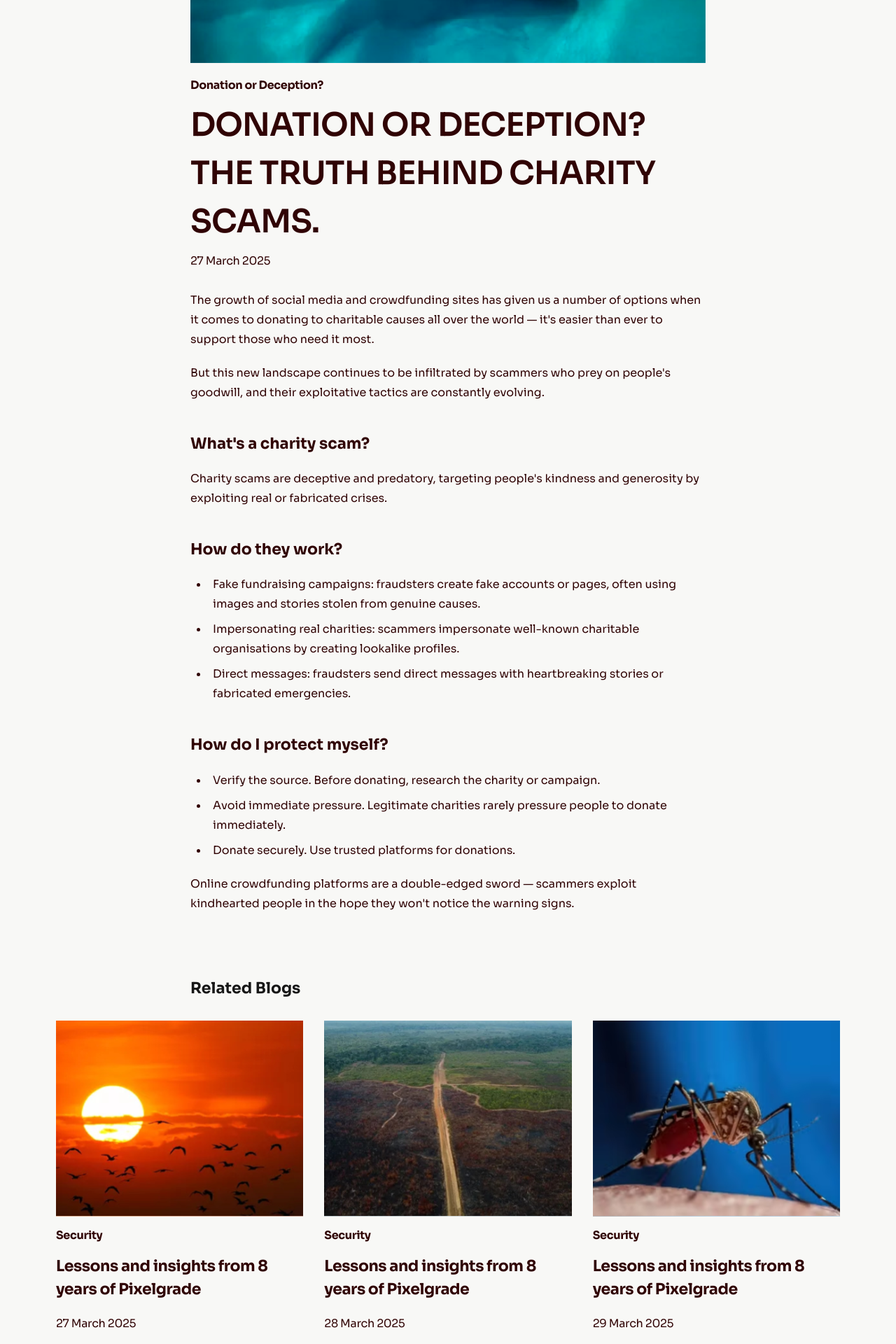
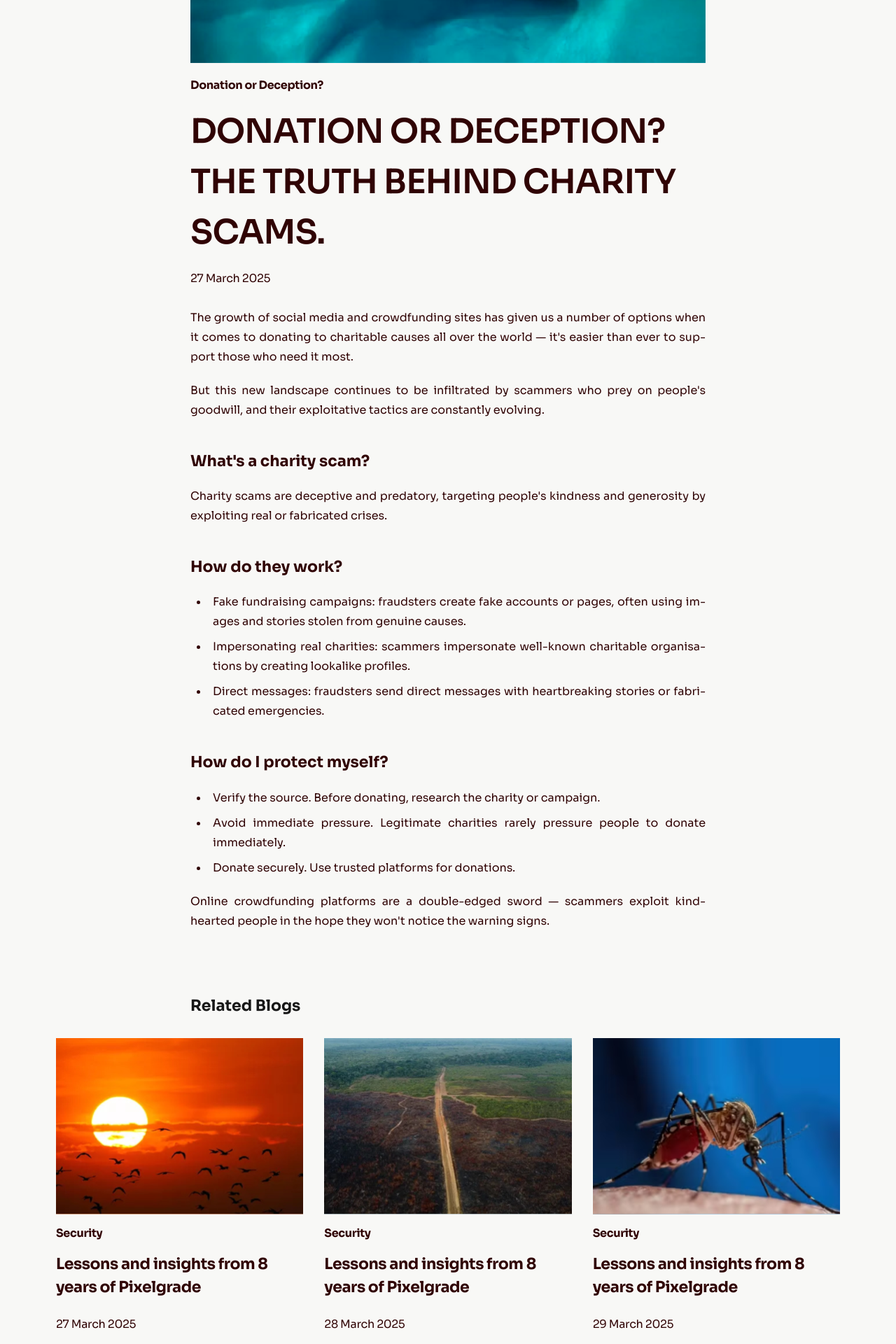
Before and after one commit to SothSeyha/nbc-website, a Next.js app: page /community/bakong/blog/1 in a window 1280 px wide. Shown: the part 580-2500 px from the top of the page at 70% size. Built offline with nearby package versions, Linux system fonts and the light colour scheme.

Commit message:
done for responsive for detail page

```diff
--- a/src/components/BlogCardDetail.tsx
+++ b/src/components/BlogCardDetail.tsx
@@ -25,20 +25,20 @@ export default function BlogDetail(blogCard: BlogCardProps) {
       <div className="w-full pb-[150px] bg-[#f8f8f6] bg-cover">
         <Header logoSrc="/img/bakong-logo-red.svg" textColor="text-[#310405]" />
         {/* container */}
-        <div className="pt-[30px] px-[80px] font-sora max-w-4xl mx-auto">
+        <div className="pt-[30px] lg:px-[80px] md:px-12 px-[30px] font-sora max-w-4xl mx-auto">
           <img src="/img/tutorial/video1.png" alt="" />
-          <p className="font-sora font-bold text-[16px] text-[#300304] leading-[150%] tracking-[-0.02em] pt-[20px]">
+          <p className="font-sora font-bold text-body-large text-[#300304] leading-[150%] tracking-[-0.02em] pt-[20px]">
             {blogCard.title}
           </p>
-          <p className="font-sora uppercase font-semibold text-[46px] text-[#300304] leading-[150%] tracking-[-0.02em] pt-[10px]">
+          <p className="font-sora uppercase font-semibold text-[23px] lg:text-heading-1 text-[#300304] leading-[150%] tracking-[-0.02em] pt-[18px]">
             {blogCard.description}
           </p>
-          <p className="font-sora font-normal text-[16px] text-[#300304] leading-[150%] tracking-[-0.02em] pt-[10px]">
+          <p className="font-sora font-normal text-body-large text-[#300304] leading-[150%] tracking-[-0.02em] pt-[18px]">
             {blogCard.date}
           </p>
 
           <div
-            className="pt-[30px] prose
+            className="pt-[30px] text-justify hyphens-auto prose
             prose-p:font-sora prose-p:text-[16px] prose-p:text-[#300304]
             prose-li:font-sora prose-li:text-[16px] prose-li:text-[#300304] prose-ul:marker:text-[#300304]
             prose-h2:font-bold prose-h2:text-[22px] prose-h2:text-[#300304]"
@@ -46,10 +46,10 @@ export default function BlogDetail(blogCard: BlogCardProps) {
           />
         </div>
 
-        <h2 className="px-[80px] pt-[30px] font-sora max-w-4xl mx-auto pt-[90px] text-[22px] font-bold px-4">
+        <h2 className="lg:px-[80px] md:px-12 px-[30px] pt-[30px] font-sora max-w-4xl mx-auto pt-[90px] text-[22px] font-bold px-4">
           Related Blogs
         </h2>
-        <div className="px-[80px]">
+        <div className="lg:px-[80px] md:px-12 px-[30px]">
           <div className="w-full grid grid-cols-1 md:grid-cols-2 lg:grid-cols-3 gap-[30px] pt-[30px]">
             {blogCard.relatedBlog.map((item, index) => (
               <Link key={index} href="/community/bakong/blog/1">
@@ -57,14 +57,14 @@ export default function BlogDetail(blogCard: BlogCardProps) {
                   <img
                     // src={`/img/community/blog${index + 5}.svg`}
                     src={item.img}
-                    className="w-max-[440px] h-[280px] object-cover"
+                    className="w-full md:w-[60%] lg:w-full h-auto aspect-[5.6/4] object-cover"
                     alt=""
                   />
                   <div className="flex flex-col gap-[15px] pt-[15px]">
                     <p className="text-[16px] text-[#300304] font-bold leading-[150%] tracking-[-0.02em]">
                       {item.title}
                     </p>
-                    <p className="text-[22px] h-[72px] text-[#300304] font-bold leading-[150%] tracking-[-0.02em] overflow-hidden">
+                    <p className="text-[22px] pb-[5px] lg:pb-[10px] text-[#300304] font-bold leading-[150%] tracking-[-0.02em] overflow-hidden">
                       {item.desc}
                     </p>
                     <p className="text-[16px] text-[#300304] font-normal leading-[150%] tracking-[-0.02em]">
```
